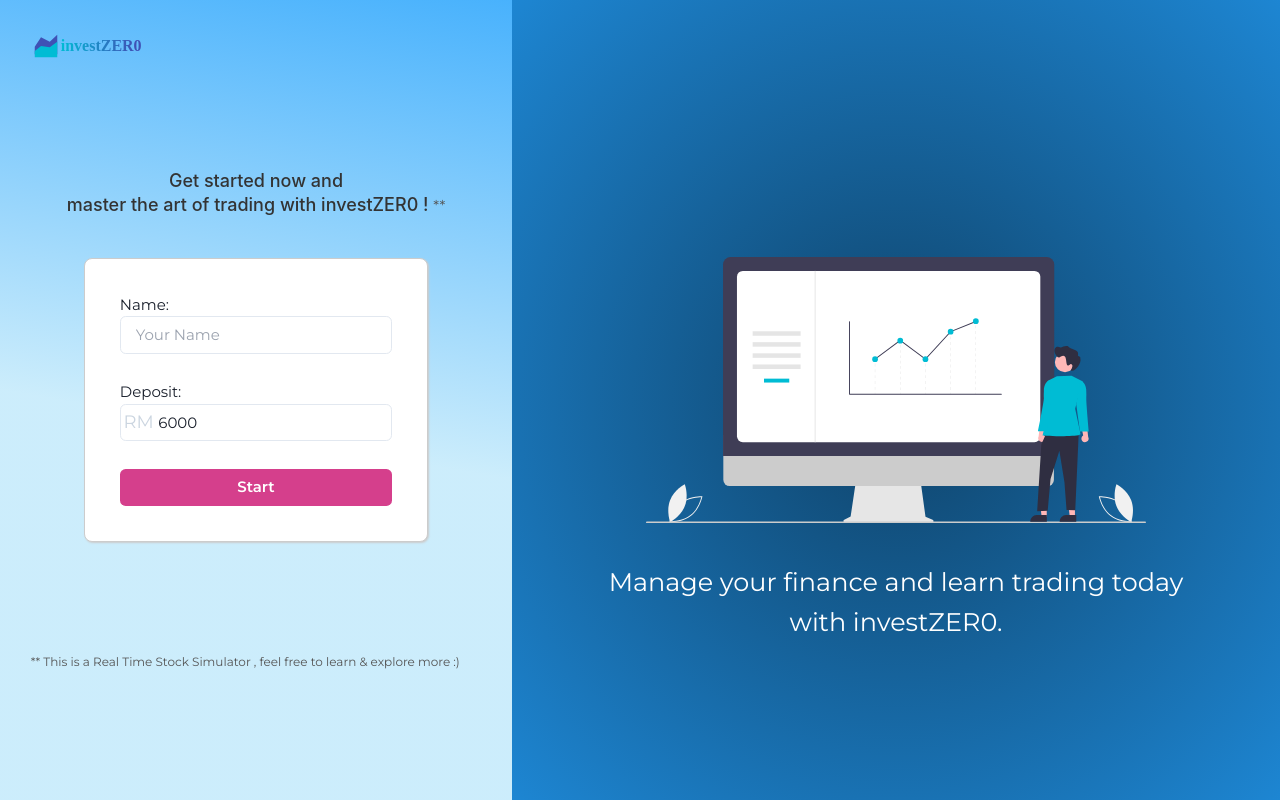
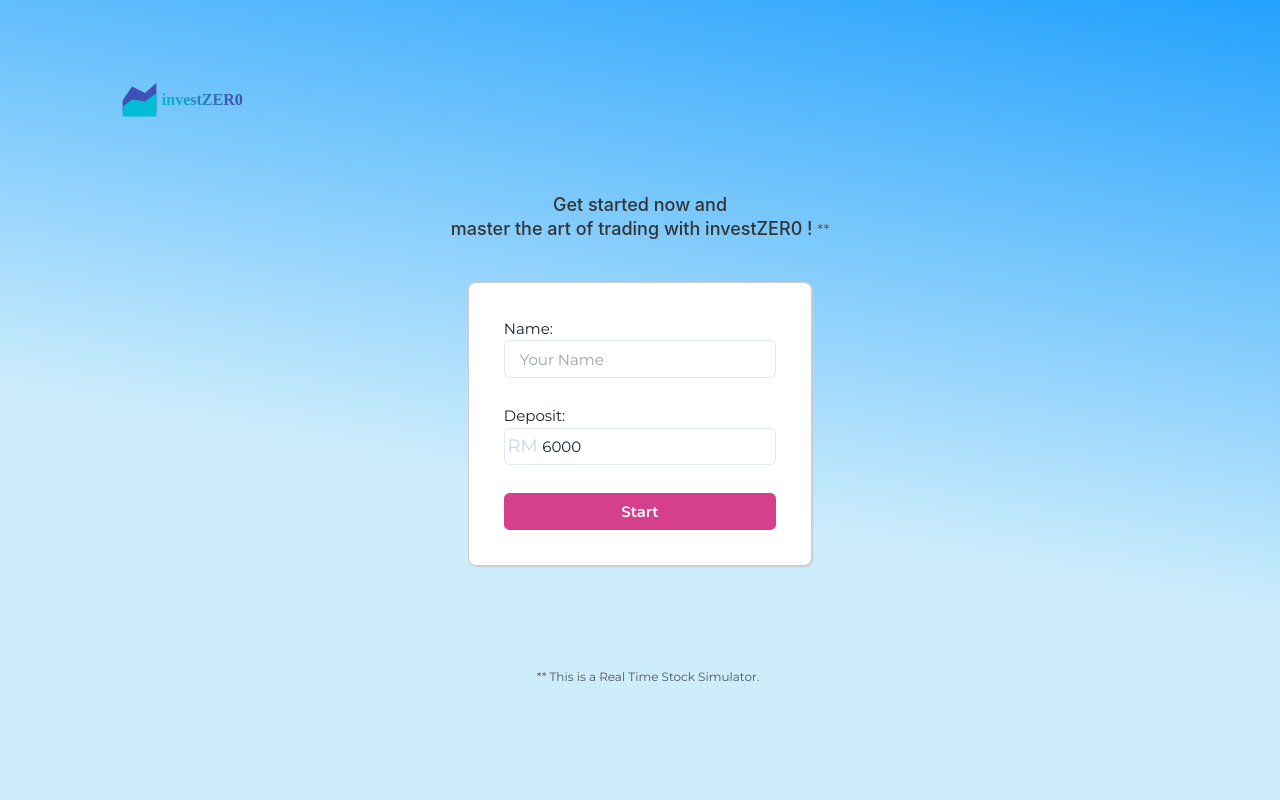
Before and after one commit to simyikong/vhack24_2, a React (Vite) app: page / in a window 1280 px wide. Built offline with nearby package versions, Linux system fonts and the light colour scheme; a web font is replaced by a local one.

Commit message:
update landing page ui

```diff
--- a/src/components/Welcomme/Welcomme.jsx
+++ b/src/components/Welcomme/Welcomme.jsx
@@ -31,9 +31,9 @@
     return (
         <Box className={styles.bg} >
             <Grid className={styles.mainGrid}>
-                <GridItem className={styles.leftGrid} colSpan={4} p='6%'>
-                    <Box w='100%' display='flex' justifyContent='space-between' alignItems='center'>
-                        <Logo size='2rem' />
+                <GridItem className={styles.leftGrid} colSpan={10} p='6%'>
+                    <Box className={styles.logo} w='100%' display='flex' justifyContent='space-between' alignItems='center'>
+                        <Logo size='3rem' />
                     </Box>
                     <Box h='80%' display='flex' flexDirection='column' justifyContent='center' alignItems='center' gap='40px'>
                         <Box textAlign='center'>
@@ -70,18 +70,16 @@
                             </Button>
                         </form>
                     </Box>
-                    <Text fontSize='0.8rem'>
-                        {`** This is a Real Time Stock Simulator , feel free to learn & explore more :)`}
+                    <Text className={styles.disclaimer}   fontSize='0.8rem'>
+                        {`** This is a Real Time Stock Simulator.`}
                     </Text>
                 </GridItem>
-                <GridItem className={styles.rightGrid} colSpan={6} display='flex' flexDirection='column' justifyContent='center' alignItems='center' gap='40px' >
-                    {/*<Box w='80%' display='flex' justifyContent='center' borderBottom='1.5px solid #ccc'>*/}
-                        <Image w='500px' marginTop='100px' marginBottom='-1.5px' src="/images/dashboard-color-secondary.svg" />
-                    {/*</Box>*/}
-                    <Text className={styles.welcommeInfo}>
-                        {`Manage your finance and learn trading today with investZER0. `}
-                    </Text>
-                </GridItem>
+                {/*<GridItem className={styles.rightGrid} colSpan={6} display='flex' flexDirection='column' justifyContent='center' alignItems='center' gap='40px' >*/}
+                {/*        <Image w='500px' marginTop='100px' marginBottom='-1.5px' src="/images/dashboard-color-secondary.svg" />*/}
+                {/*    <Text className={styles.welcommeInfo}>*/}
+                {/*        {`Manage your finance and learn trading today with investZER0. `}*/}
+                {/*    </Text>*/}
+                {/*</GridItem>*/}
             </Grid>
         </Box>
     )
--- a/src/components/Welcomme/Welcomme.module.css
+++ b/src/components/Welcomme/Welcomme.module.css
@@ -8,6 +8,15 @@
 .mainGrid {
     height: 100vh;
     grid-template-columns: repeat(10, 1fr);
+}
+
+.disclaimer{
+    padding-top: 28px;
+    padding-left: 460px;
+}
+
+.logo{
+    padding-left: 40px;
 }
 
 .rightGrid {
```
Also changed, not shown: 1 other file (tests, documents, lock files or other folders).
